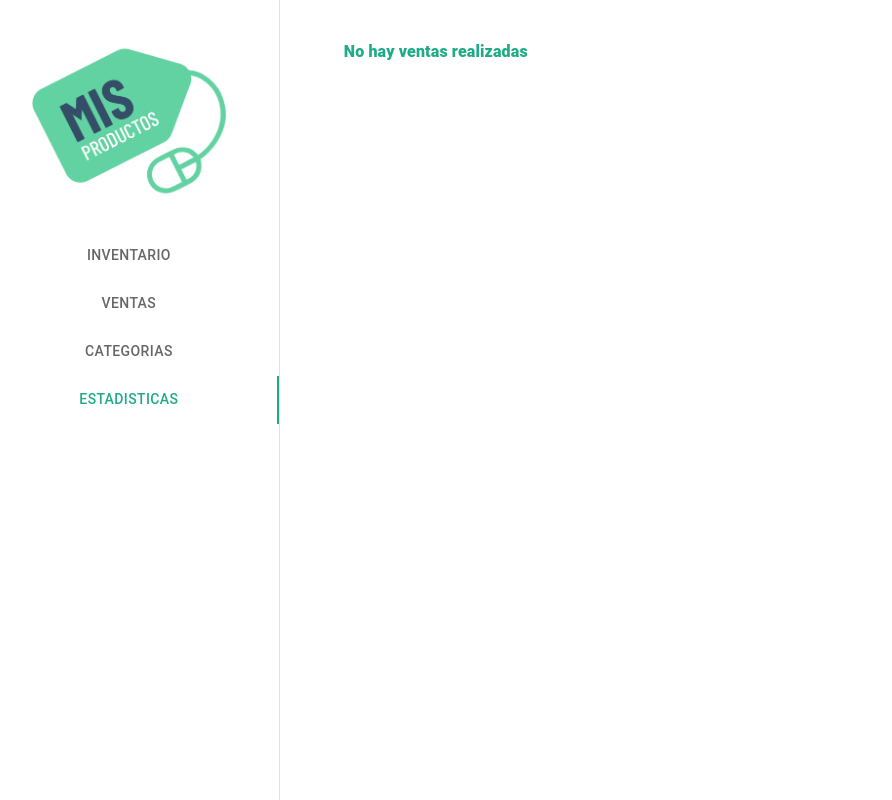
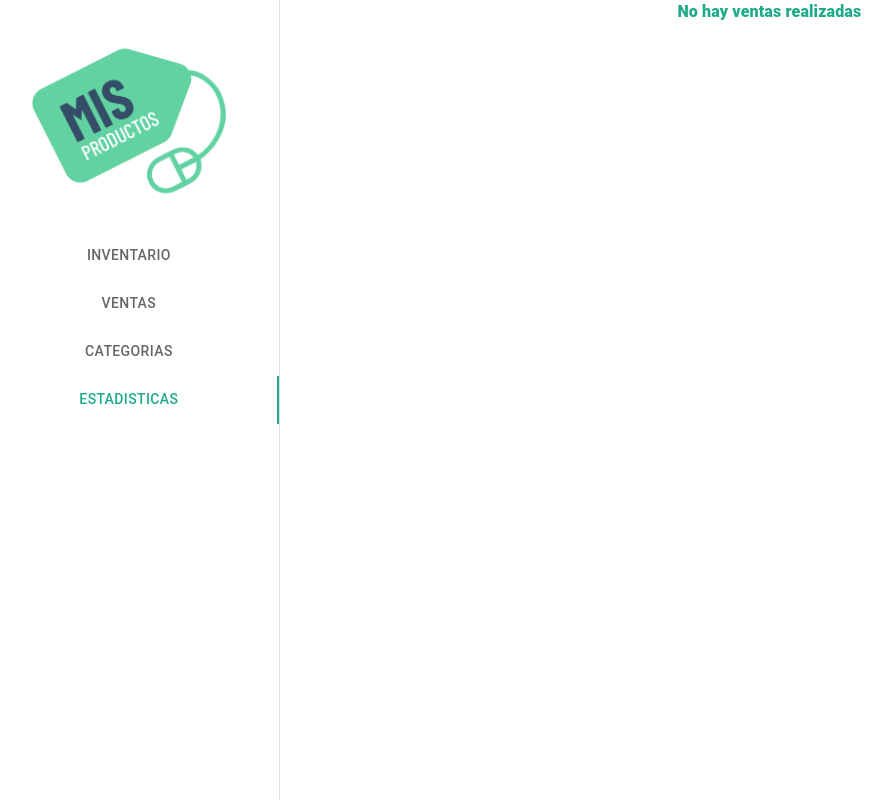
Before and after one commit to brianmunioz/sistema_erp_react_mui, a React (Vite) app: page /productos/estadisticas in a window 1280 px wide. Shown: the whole page, without its empty margins (21-913 px from the left). Built offline with nearby package versions, Linux system fonts and the light colour scheme.

Commit message:
ARREGLAR: Estadisticas desbordadas

```diff
--- a/src/components/stats/GananciaCategorias.jsx
+++ b/src/components/stats/GananciaCategorias.jsx
@@ -25,6 +25,7 @@ export default function GananciasCategorias({ data }) {
     var misoptions = {
         responsive: true,
         animation: true,
+
         plugins: {
             legend: {
                 display: true,
--- a/src/components/stats/GananciasProductos.jsx
+++ b/src/components/stats/GananciasProductos.jsx
@@ -28,6 +28,8 @@ const productos = data.map(gan => gan.producto)
 var misoptions = {
     responsive : true,
     animation : true,
+
+
     plugins : {
         legend : {
             display : false
@@ -38,6 +40,7 @@ var misoptions = {
             font: {
                 size: 18,
             },
+
           },
     },
     indexAxis: 'y',
@@ -66,5 +69,5 @@ var midata = {
 };
 
 
-    return <Bar data={midata} options={misoptions} />
+    return  <Bar style={{marginBottom: "30px"}} data={midata} options={misoptions} />
 }
--- a/src/index.css
+++ b/src/index.css
@@ -23,6 +23,7 @@ a:hover {
 }
 *:focus {
   outline: none!important;
+
 }
 
 body {
@@ -32,6 +33,7 @@ body {
   min-width: 320px;
   min-height: 100vh;
   background-color: #ffffff;
+  overflow-x: hidden;
 }
 
 h1 {
--- a/src/layouts/LayoutHome.jsx
+++ b/src/layouts/LayoutHome.jsx
@@ -100,7 +100,7 @@ function LayoutHome() {
     return (
         <>
             <Box
-                sx={{ flexGrow: 1, bgcolor: 'background.paper', display: 'flex', flexDirection: mobile ? 'column' : 'row', height: '100vh', width: "100vw" }}
+                sx={{ flexGrow: 1, bgcolor: 'background.paper', display: 'flex', flexDirection: mobile ? 'column' : 'row', height: '100%', minHeight: "100vh", width: "100vw" }}
             >
                 {mobile ?
                     <MobileNav />
--- a/src/pages/home/EstadisticasComp.jsx
+++ b/src/pages/home/EstadisticasComp.jsx
@@ -1,39 +1,31 @@
-import { Box, Typography } from '@mui/material';
+import { Box, Stack, Typography } from '@mui/material';
 import React, { useEffect, useState } from 'react'
-import { Colors } from '../../utils/Colors';
 import GananciasProductos from '../../components/stats/GananciasProductos';
 import GananciasCategorias from '../../components/stats/GananciaCategorias';
 
 const EstadisticasComp = () => {
-  const [inventario, setInventario] = useState([])
-  const [inventarioVendido, setInventarioVendido] = useState([]);
   const [ganancias, setGanancias] = useState([]);
-  const [gananciasCat, setGananciasCat] = useState([]);
 
-  const categoria = ['Computadoras', 'Teléfonos','Accesorios', 'Periféricos','Redes']
-  const colorSpan = Colors.secondary.contrastText;
   useEffect(()=>{
     const inventarioLS = localStorage.getItem('inventario') ? JSON.parse(localStorage.getItem('inventario')) : [];
     const inventarioVendidoLS = localStorage.getItem('inventario-vendido') ? JSON.parse(localStorage.getItem('inventario-vendido')) : [];
-    setInventario(inventarioLS);
-    setInventarioVendido(inventarioVendidoLS);
     setGanancias(
        inventarioLS.map(
         cat=>{return {producto: cat.producto,categoria:cat.categoria,ganancia: inventarioVendidoLS.filter(e=>e.producto === cat.producto).reduce((acumulador, actual) => acumulador + ((actual.precioVenta-actual.precioCompra)*actual.cantidad), 0).toFixed(2)}}
       )
       )
 
-      setGananciasCat(inventarioVendidoLS)
 
   },[])
-  console.log(ganancias)
 
   return (
-    <Box p={5}>
+    <Stack direction="column" alignItems={"center"} justifyContent={"center"} style={{background: "#fff",width:"100%"}}>
       {ganancias.length > 0 ?
       <>
-            <GananciasProductos data={ganancias}/>
-            <GananciasCategorias data={ganancias}/>
+                  <GananciasCategorias data={ganancias}/>
+
+                  <GananciasProductos data={ganancias}/>
+
 
             </>
             :
@@ -41,7 +33,7 @@ const EstadisticasComp = () => {
     <Typography  color="primary" fontWeight={800}> No hay ventas realizadas</Typography>
 
       }
-    </Box>
+    </Stack>
   )
 }
 
```
